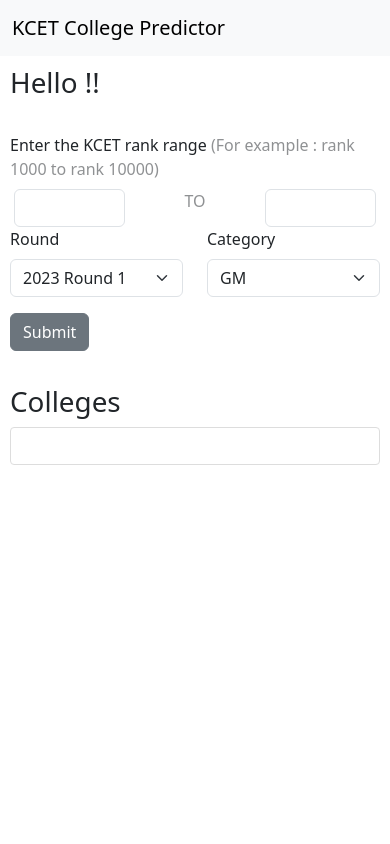
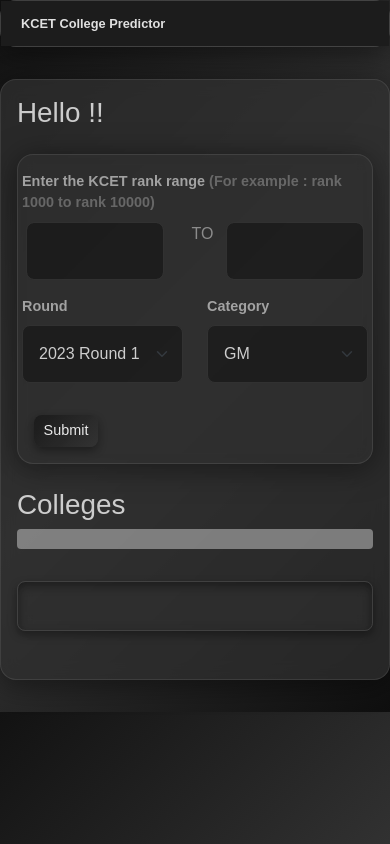
Before and after one commit to pratikmn15/kcet-predictor, a Flask app: page / in a window 390 px wide. Run offline with Flask 3, Linux system fonts and the light colour scheme.

Commit message:
changed ui

```diff
--- a/app.py
+++ b/app.py
@@ -15,6 +15,7 @@ def home():
 
 @app.route('/submit',methods=['POST','GET'])
 def query_entries():
+
     cat = request.form.get('cat')
     lrank = request.form.get('lrank')
     urank = request.form.get('urank')
@@ -34,4 +35,4 @@ def query_entries():
     return render_template('index.html',rows=rows, columns= columns,cat=cat,lrank=lrank,urank=urank,rounds=round)
 
 if __name__ == '__main__':
-    app.run(debug=True)
+    app.run(debug=True, host='10.14.143.110')
--- a/requirements.txt
+++ b/requirements.txt
@@ -1,15 +1,12 @@
-alembic==1.13.2
 blinker==1.8.2
 click==8.1.7
+colorama==0.4.6
 Flask==3.0.3
-Flask-Migrate==4.0.7
 Flask-SQLAlchemy==3.1.1
 greenlet==3.0.3
 itsdangerous==2.2.0
 Jinja2==3.1.4
-Mako==1.3.5
 MarkupSafe==2.1.5
-packaging==24.1
 SQLAlchemy==2.0.32
 typing_extensions==4.12.2
 Werkzeug==3.0.4
--- a/templates/base.html
+++ b/templates/base.html
@@ -7,86 +7,11 @@
     <title>KCET Predictor</title>
     <link href="https://cdn.jsdelivr.net/npm/bootstrap@5.3.3/dist/css/bootstrap.min.css" rel="stylesheet"
         integrity="sha384-QWTKZyjpPEjISv5WaRU9OFeRpok6YctnYmDr5pNlyT2bRjXh0JMhjY6hW+ALEwIH" crossorigin="anonymous">
+    <link rel="stylesheet" href="{{ url_for('static', filename='styles1.css') }}">
 </head>
 
-<style>
-    body {
-        margin: 0;
-        padding: 0;
-        background-color: rgba(var(--bs-tertiary-bg-rgb), var(--bs-bg-opacity)) !important;
-    }
-
-    .alerts {
-        color: black;
-        opacity: 0.5;
-        font-size: medium;
-    }
-
-    .container {
-        background-color: white;
-        width: 80%;
-        margin: auto;
-        padding: 20px;
-        border-radius: 1rem;
-    }
-
-    .table-container {
-        width: 100%;
-        max-height: 400px;
-        overflow: auto;
-        border: 1px solid #ddd;
-        border-radius: 4px;
-    }
-
-    .main {
-        /* opacity: 0.5; */
-    }
-
-    @media only screen and (max-width: 768px) {
-        .container {
-            width: 100%;
-            padding: 10px;
-        }
-
-        .mobm {
-            margin-left: 0;
-            margin-right: 0;
-        }
-
-        .mobp {
-            padding-left: 0;
-            padding-right: 0;
-        }
-
-        .mobw {
-            width: 100%;
-        }
-        .mobp1 {
-            padding-left: 1.5rem;
-            padding-right: 1.5rem;
-        }
-        .mobm1 {
-            margin-left: 0.75rem;
-            margin-right: 0.75rem;
-        }
-        .mobm05 {
-            margin-left: 0.5rem;
-            margin-right: 0.5rem;
-        }
-    }
-
-    @media only screen and (max-width: 480px) {
-        .table-container {
-            max-height: 300px;
-        }
-
-        .main {
-            opacity: 1;
-        }
-    }
-</style>
-
 <body>
+    <div class="glass">
     <nav class="navbar bg-body-tertiary">
         <div class="container-fluid">
             <a class="navbar-brand" href="/">
@@ -94,16 +19,17 @@
             </a>
         </div>
     </nav>
-    <div class="container main mobm">
+</div>
+    <div class="container main mobm pcm glass maindiv">
         <h1>Hello !!</h1>
-        <div class="container my-4 mobm mobp">
+        <div class="container my-4 mobm mobp glass1" style="color: white;">
             <div class="row mb-3 p-0">
                 <form action="/submit" method="POST" class="p-0">
                     <div class="row mobw mobm">
                         <label for="lrank" class="form-label">Enter the KCET rank range<span style="opacity: 0.5;"> (For example : rank 1000 to rank 10000)</span></label>
                         <input type="number" class="form-control col mx-3" name="lrank" id="lrank" min="1" max="200000"
                             value="{% if lrank %}{{lrank}}{% else %}min{% endif %}" required>
-                        <span style="opacity: 0.5;  text-align: center;" class="col">TO</span>
+                        <span style="opacity: 0.5;  text-align: center;" class="col-1">TO</span>
                         <input type="number" class="form-control col mx-3" name="urank" id="urank" min="1" max="200000"
                             value="{% if urank %}{{urank}}{% else %}max{% endif %}" required>
                     </div>
@@ -148,7 +74,7 @@
                         </div>
                     </div>
             </div>
-            <button type="submit" class="btn btn-secondary">Submit</button>
+            <button type="submit" class="btn btn-secondary" >Submit</button>
         </div>
         {% block colleges %}
         {% endblock colleges %}
@@ -156,6 +82,7 @@
     <script src="https://cdn.jsdelivr.net/npm/bootstrap@5.3.3/dist/js/bootstrap.bundle.min.js"
         integrity="sha384-YvpcrYf0tY3lHB60NNkmXc5s9fDVZLESaAA55NDzOxhy9GkcIdslK1eN7N6jIeHz"
         crossorigin="anonymous"></script>
+
 </body>
 
 </html>
--- a/templates/index.html
+++ b/templates/index.html
@@ -15,9 +15,9 @@
 
   {% endif %} category
   {% endif %}</div>
-<div class="container my table-container">
+<div class="container my table-container round">
 
-  <table class="table table-striped">
+  <table class="table table-dark table-striped">
     <thead>
       <tr>
         {% for col in columns %}
```
Also changed, not shown: static/styles.css (+39 -1 lines).
